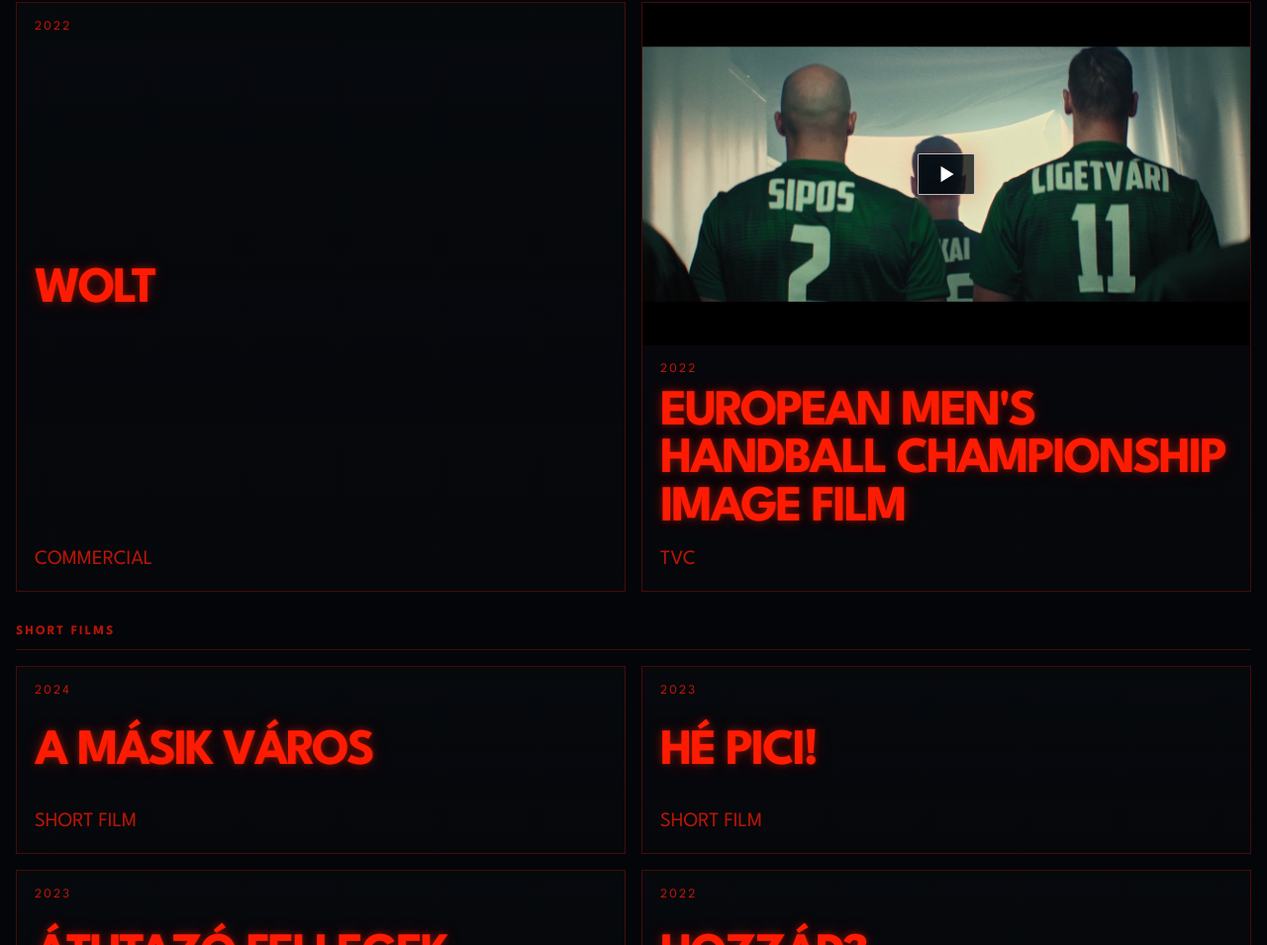
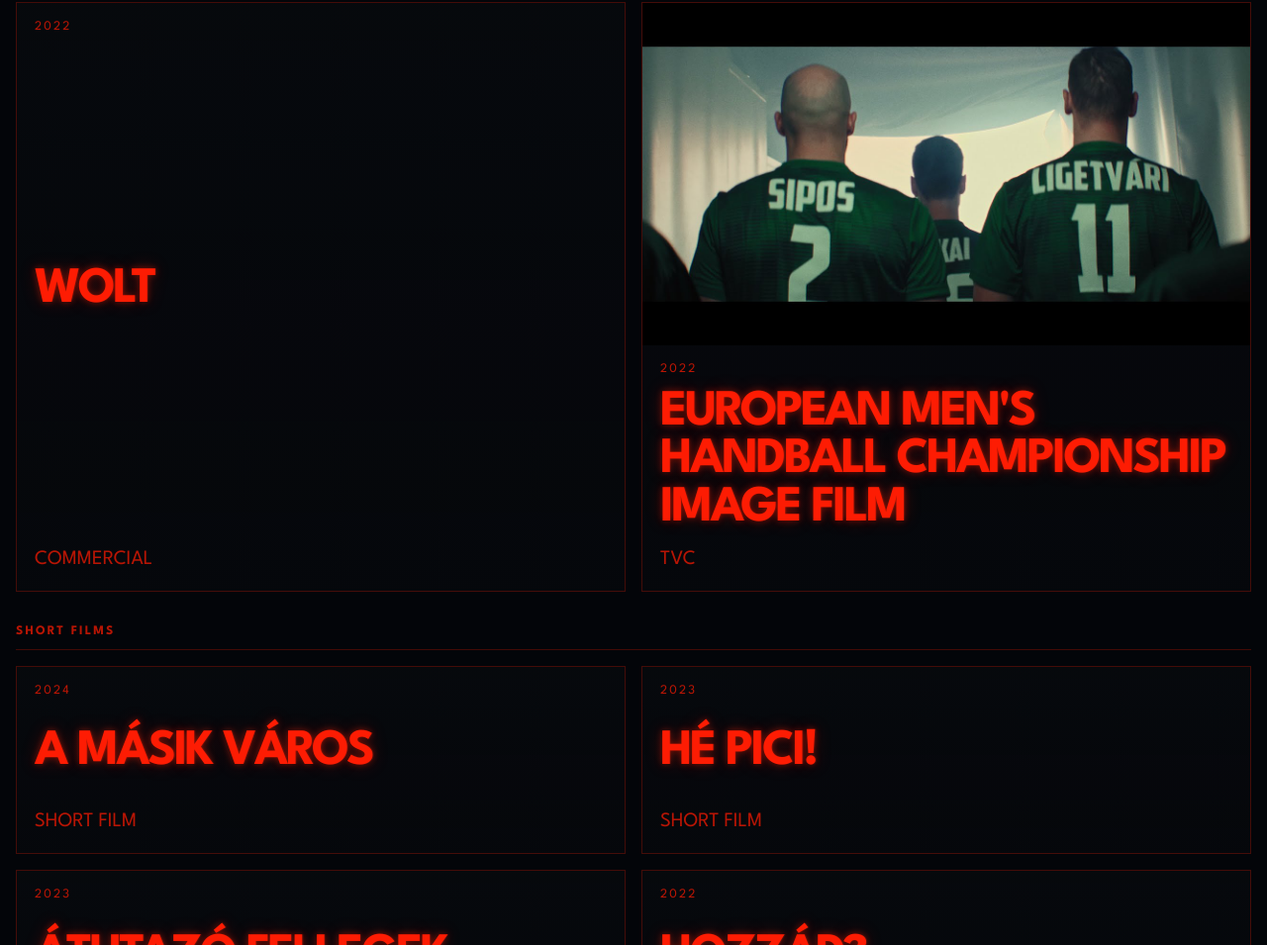
Before and after one commit to vidabenedek/portfolio, a plain HTML site: page index.html in a window 1280 px wide. Shown: the part 4733-5688 px from the top of the page at 99% size. Drawn offline with Linux system fonts and the light colour scheme; animation ran at ten frames a second.

Commit message:
Remove handball video play overlay

```diff
--- a/index.html
+++ b/index.html
@@ -517,7 +517,6 @@
                   aria-label="Watch European Men's Handball Championship Image Film on YouTube"
                 >
                   <img src="optimized/european-mens-handball-championship-youtube.jpg" alt="European Men's Handball Championship Image Film" width="1280" height="720" loading="lazy" decoding="async">
-                  <span class="commercial-video-play" aria-hidden="true"></span>
                 </a>
                 <div class="commercial-video-copy">
                   <span class="work-year">2022</span>
--- a/styles.css
+++ b/styles.css
@@ -1009,36 +1009,6 @@ h2,
   outline-offset: -2px;
 }
 
-.commercial-video-play {
-  position: absolute;
-  inset: 50% auto auto 50%;
-  width: 58px;
-  height: 42px;
-  border: 1px solid rgba(255, 255, 255, 0.72);
-  border-radius: 2px;
-  background: rgba(3, 5, 9, 0.74);
-  box-shadow: 0 0 24px rgba(253, 28, 3, 0.3);
-  transform: translate(-50%, -50%);
-  transition: background-color 0.2s ease, border-color 0.2s ease;
-  pointer-events: none;
-}
-
-.commercial-video-play::after {
-  content: "";
-  position: absolute;
-  inset: 50% auto auto 50%;
-  border-top: 8px solid transparent;
-  border-bottom: 8px solid transparent;
-  border-left: 13px solid #fff;
-  transform: translate(-42%, -50%);
-}
-
-.commercial-video-link:hover .commercial-video-play,
-.commercial-video-link:focus-visible .commercial-video-play {
-  border-color: var(--accent);
-  background: var(--accent);
-}
-
 .commercial-video-copy {
   display: grid;
   gap: 14px;
```
